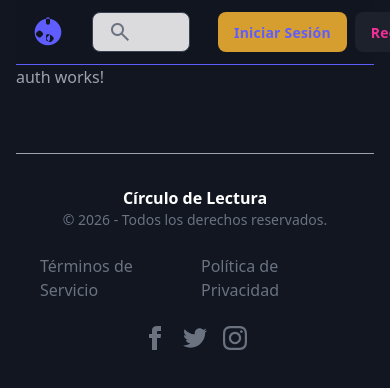
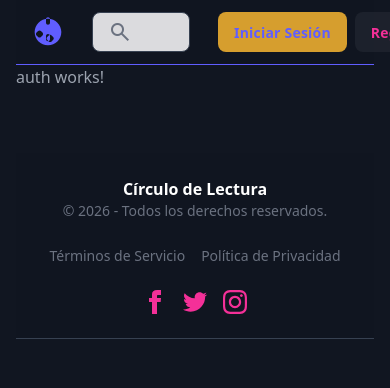
Before and after one commit to glavadoj01/Circulo_Lectura_Fronted, an Angular app: page /auth in a window 390 px wide. Shown: the top 388 px of the page. Built offline with nearby package versions, Linux system fonts and the light colour scheme.

Commit message:
END => Footer Add => Responsive Containers

```diff
--- a/src/app/shared/components/footer/footer.html
+++ b/src/app/shared/components/footer/footer.html
@@ -1,31 +1,39 @@
-<footer class="w-full max-w-6xl border-t border-surface-dark mt-16">
-    <div class="flex flex-col md:flex-row items-center justify-between gap-6 px-6 py-8">
+<footer class="w-full border-b border-bordes-primary mt-16 bg-background-main/80 backdrop-blur-sm">
+    <!-- Contenedor Responsive -->
+    <div class="flex flex-col md:flex-row items-center justify-between gap-6 px-4 md:px-6 lg:px-10 py-6">
+        <!-- Logo/ Nombre -->
         <div class="flex flex-col items-center md:items-start">
-            <p class="font-bold text-white font-display">Círculo de Lectura</p>
+            <p class="font-bold text-blanco-puro font-display">Círculo de Lectura</p>
             <p class="text-sm text-text-secondary">© 2026 - Todos los derechos reservados.</p>
         </div>
+        <!-- Links -->
         <div class="flex items-center gap-4">
-            <a class="text-text-secondary hover:text-primary transition-colors" href="#">Términos de
-                Servicio</a>
-            <a class="text-text-secondary hover:text-primary transition-colors" href="#">Política de
-                Privacidad</a>
+            <a class="text-text-secondary text-sm font-medium leading-normal hover:text-primary transition-colors"
+                routerLink="/terminos-servicio">Términos
+                de Servicio</a>
+            <a class="text-text-secondary text-sm font-medium leading-normal hover:text-primary transition-colors"
+                routerLink="/politica-privacidad">Política de Privacidad</a>
         </div>
+        <!-- RRSS -->
         <div class="flex gap-4">
-            <a aria-label="Facebook" class="text-text-secondary hover:text-primary transition-colors" href="#">
+            <a aria-label="Facebook" class="text-secondary hover:text-primary transition-colors" href="#"
+                target="_blank" rel="noopener noreferrer">
                 <svg class="h-6 w-6" fill="currentColor" viewBox="0 0 24 24">
                     <path
                         d="M9 8h-3v4h3v12h5v-12h3.642l.358-4h-4v-1.667c0-.955.192-1.333 1.115-1.333h2.885v-5h-3.808c-3.596 0-5.192 1.583-5.192 4.615v3.385z">
                     </path>
                 </svg>
             </a>
-            <a aria-label="Twitter" class="text-text-secondary hover:text-primary transition-colors" href="#">
+            <a aria-label="Twitter" class="text-secondary hover:text-primary transition-colors" href="#" target="_blank"
+                rel="noopener noreferrer">
                 <svg class="h-6 w-6" fill="currentColor" viewBox="0 0 24 24">
                     <path
                         d="M24 4.557c-.883.392-1.832.656-2.828.775 1.017-.609 1.798-1.574 2.165-2.724-.951.564-2.005.974-3.127 1.195-.897-.957-2.178-1.555-3.594-1.555-3.179 0-5.515 2.966-4.797 6.045-4.091-.205-7.719-2.165-10.148-5.144-1.29 2.213-.669 5.108 1.523 6.574-.806-.026-1.566-.247-2.229-.616v.064c0 2.298 1.634 4.212 3.793 4.649-.65.177-1.354.23-2.06.088.62 1.921 2.418 3.314 4.549 3.354-1.748 1.371-3.946 2.164-6.32 2.164-.41 0-.814-.024-1.21-.072 2.27 1.453 4.966 2.302 7.864 2.302 9.425 0 14.59-7.824 14.59-14.59 0-.221 0-.443-.014-.663.998-.722 1.865-1.623 2.557-2.648z">
                     </path>
                 </svg>
             </a>
-            <a aria-label="Instagram" class="text-text-secondary hover:text-primary transition-colors" href="#">
+            <a aria-label="Instagram" class="text-secondary hover:text-primary transition-colors" href="#"
+                target="_blank" rel="noopener noreferrer">
                 <svg class="h-6 w-6" fill="currentColor" viewBox="0 0 24 24">
                     <path
                         d="M12 2.163c3.204 0 3.584.012 4.85.07 3.252.148 4.771 1.691 4.919 4.919.058 1.265.069 1.645.069 4.85s-.012 3.584-.07 4.85c-.148 3.225-1.664 4.771-4.919 4.919-1.266.058-1.644.07-4.85.07s-3.584-.012-4.85-.07c-3.252-.148-4.771-1.699-4.919-4.92-.058-1.265-.07-1.644-.07-4.85s.012-3.584.07-4.85c.148-3.227 1.664-4.771 4.919-4.919 1.266-.057 1.645-.069 4.85-.069zm0-2.163c-3.259 0-3.667.014-4.947.072-4.358.2-6.78 2.618-6.98 6.98-.059 1.281-.073 1.689-.073 4.948s.014 3.667.072 4.947c.2 4.359 2.618 6.78 6.98 6.98 1.281.058 1.689.072 4.948.072s3.667-.014 4.947-.072c4.359-.2 6.78-2.618 6.98-6.98.059-1.281.073-1.689.073-4.948s-.014-3.667-.072-4.947c-.2-4.359-2.618-6.78-6.98-6.98-1.281-.059-1.689-.073-4.948-.073zm0 5.838c-3.403 0-6.162 2.759-6.162 6.162s2.759 6.162 6.162 6.162 6.162-2.759 6.162-6.162-2.759-6.162-6.162-6.162zm0 10.162c-2.209 0-4-1.79-4-4s1.791-4 4-4 4 1.79 4 4-1.791 4-4 4zm6.406-11.845c-.796 0-1.441.645-1.441 1.44s.645 1.441 1.441 1.441 1.441-.645 1.441-1.441-.645-1.44-1.441-1.44z">
--- a/src/app/shared/components/header/header.html
+++ b/src/app/shared/components/header/header.html
@@ -1,5 +1,6 @@
-<header
-    class="flex items-center gap-3 md:gap-6 whitespace-nowrap border-b border-primary px-4 md:px-6 lg:px-10 py-3 w-full sticky top-0 bg-background-main/80 backdrop-blur-sm z-50">
+<header class="w-full border-b border-primary bg-background-main/80 backdrop-blur-sm sticky top-0 z-50">
+    <!-- Contenedor Responsive -->
+    <div class="flex items-center gap-3 md:gap-6 whitespace-nowrap px-4 md:px-6 lg:px-10 py-3">
         <!-- Logo + Nombre App/Sitio -->
         <a class="flex items-center gap-3 text-primary hover:opacity-80 transition-opacity" routerLink="/bienvenida"
             aria-label="Ir a página de bienvenida">
@@ -17,15 +18,18 @@
         <!-- Navegación Desktop -->
         <nav class="hidden md:flex items-center gap-8 md:flex-1 md:justify-center">
             <a class="text-secondary text-sm font-medium leading-normal hover:text-primary transition-colors"
-            routerLink="/catalogos/libros" routerLinkActive="!text-accent" [routerLinkActiveOptions]="{ exact: true }">
+                routerLink="/catalogos/libros" routerLinkActive="!text-accent"
+                [routerLinkActiveOptions]="{ exact: true }">
                 Catálogo
             </a>
             <a class="text-secondary text-sm font-medium leading-normal hover:text-primary transition-colors"
-            routerLink="/catalogos/listas" routerLinkActive="!text-accent" [routerLinkActiveOptions]="{ exact: true }">
+                routerLink="/catalogos/listas" routerLinkActive="!text-accent"
+                [routerLinkActiveOptions]="{ exact: true }">
                 Listas
             </a>
             <a class="text-secondary text-sm font-medium leading-normal hover:text-primary transition-colors"
-            routerLink="/catalogos/eventos" routerLinkActive="!text-accent" [routerLinkActiveOptions]="{ exact: true }">
+                routerLink="/catalogos/eventos" routerLinkActive="!text-accent"
+                [routerLinkActiveOptions]="{ exact: true }">
                 Eventos
             </a>
         </nav>
@@ -67,6 +71,7 @@
                 <img src="/luna.svg" alt="Luna" class="size-[1.2em]">
             </button>
         </div>
+    </div>
 </header>
 
 <!-- Desplegable Nav en pantalla pequeña -->
--- a/src/app/shared/components/header/header.ts
+++ b/src/app/shared/components/header/header.ts
@@ -1,6 +1,6 @@
 import { Component, ElementRef, ViewChild, HostListener, signal, inject } from '@angular/core';
 import { RouterModule } from '@angular/router';
-import { Theme } from '../../services/theme';
+import { Theme } from '@sharedServices/theme';
 
 @Component({
   selector: 'app-header',
--- a/tsconfig.app.json
+++ b/tsconfig.app.json
@@ -6,6 +6,7 @@
     "baseUrl": "src",
     "paths": {
         "@app/*": ["app/*"],
+        "@sharedServices/*": ["app/shared/services/*"],
     },
     "outDir": "./out-tsc/app",
     "types": [],
```
Lines whose indentation alone changed are shown as unchanged.
